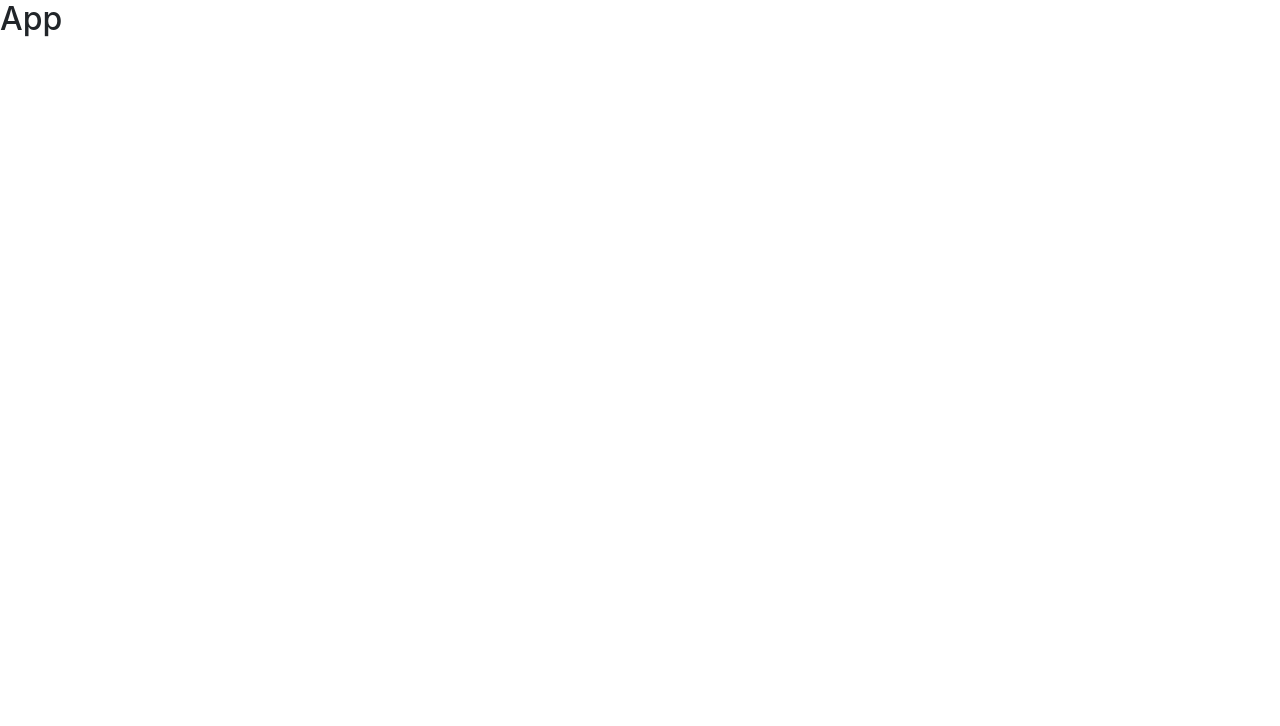
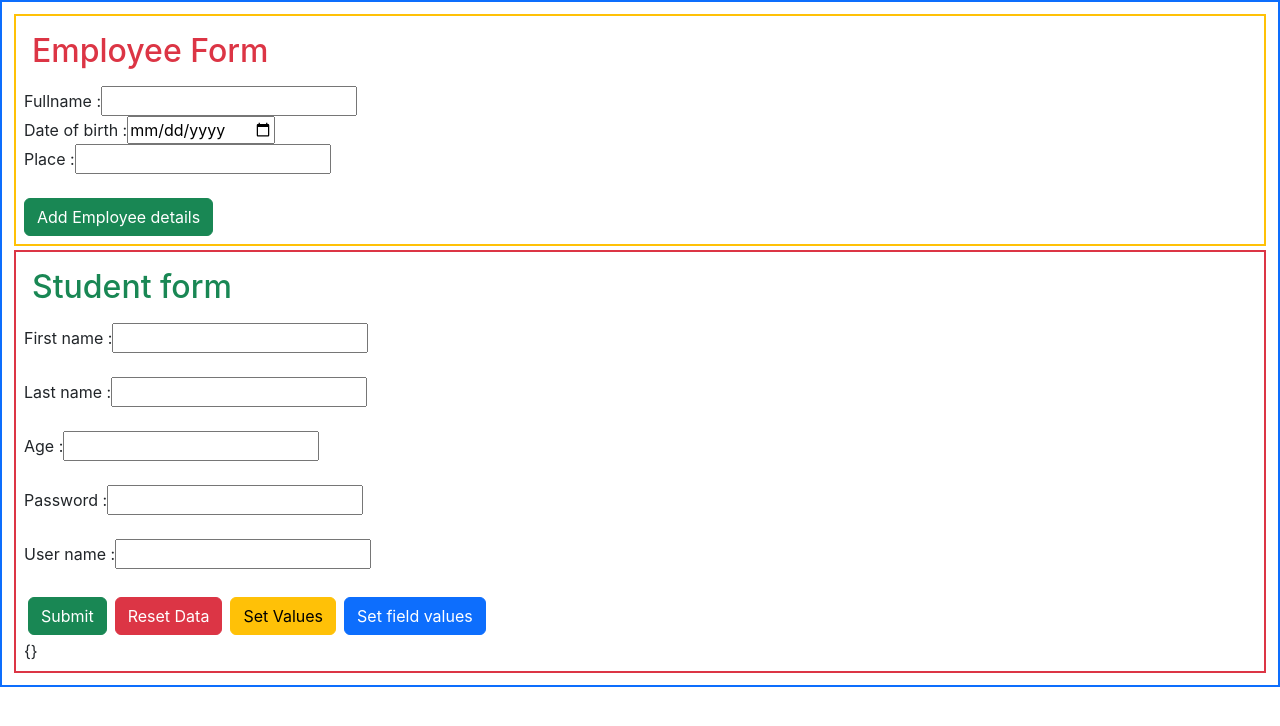
Before and after one commit to sivanaidupattapu/my-app1, a React (Create React App) app: page / in a window 1280 px wide. Shown: the top 726 px of the page. Built offline with nearby package versions, Linux system fonts and the light colour scheme.

Commit message:
Formik-Field-component

```diff
--- a/src/App.js
+++ b/src/App.js
@@ -1,9 +1,12 @@
 import logo from './logo.svg';
 import './App.css';
+import StudentForm from './studentform';
+import Employee from './employeeform';
 function App() {
   return (
-    <div>
-      <h2>App</h2>
+    <div className='p-2 border border-2 border-primary'>
+      <Employee></Employee>
+      <StudentForm></StudentForm>
     </div>
   );
 }
--- /dev/null
+++ b/src/employeeform.jsx
@@ -0,0 +1,52 @@
+import React from "react";
+import { Field, Form, Formik } from "formik";
+function Employee(){
+    return <div className="p-2 border border-2 border-warning m-1">
+        <h2 className="p-2 text-danger">Employee Form</h2>
+        <Formik
+        initialValues={{
+            fullname:'',
+            dateofbirth:'',
+            place:''
+        }}
+        onSubmit={(values)=>{
+            console.log(values)
+        }}
+        >
+        {/* {
+            (empform)=>{
+                return <form onSubmit={empform.handleSubmit}>
+                  Full name : <input type="text" {...empform.getFieldProps('fullname')}/>
+                  <br />
+                  <br />
+                  Date of Birth : <input type="date" {...empform.getFieldProps('dateofbirth')}/>
+                  <br />
+                  <br />
+                  Place : <input type="text" {...empform.getFieldProps('place')}/>
+                  <br />
+                  <button>Save Details</button>
+                </form>
+            }
+        } */}
+
+            {/* We can write forms using input fields and field components-> shown below */}
+
+
+        <Form>
+            <label>Fullname :</label>
+            <Field name='fullname' type='text'></Field>
+            <br />
+            <label htmlFor="">Date of birth :</label>
+            <Field name='dateofbirth' type='date'></Field>
+            <br />
+            <label htmlFor="">Place :</label>
+            <Field name='place' type='text'></Field>
+            <br />
+            <br />
+            <button className="btn btn-success">Add Employee details</button>
+        </Form>
+
+        </Formik>
+    </div>
+}
+export default Employee
--- /dev/null
+++ b/src/studentform.jsx
@@ -0,0 +1,99 @@
+import React from "react";
+import { Formik, useFormik } from "formik";
+import * as Yup from 'yup';
+function StudentForm() {
+    let StudentForm = useFormik({
+        initialValues: {
+            firstname: '',
+            lastname: '',
+            age: '',
+            password: '',
+            username: ''
+        },
+        // validationSchema: Yup.object({
+        //     firstname: Yup.string()
+        //         .required('Required')
+        //         .max(15, 'Must be 15 characters or less'),
+        //     lastname: Yup.string()
+        //         .required('Required')
+        //         .max(15, 'Must be 15 characters or less'),
+        //     age: Yup.number().test('Check', 'Age is not correct', (x) => {
+        //         console.log('inside custom validation', x)
+        //         if (x > 18 && x < 45) {
+        //             return true
+        //         }
+        //         else {
+        //             return false
+        //         }
+        //     }),
+        //     password: Yup.string().matches(/^(?=.{5,})(?=.*[A-Z])(?=.*[a-z])(?=.*[0-9])(?=.*[\W])/, 'Try again')
+        //         .required(),
+        //     username: Yup.string().test('uniqueusername', 'This username is already exists', function (un) {
+        //         // console.log('hello username validator',un)
+        //         // in (un) data is passing
+        //         let { path, createError } = this;
+        //         let p = new Promise((resolve, reject) => {
+        //             fetch(`https://api.github.com/users/${un}`)
+        //                 .then((res) => res.json())
+        //                 .then((data) => {
+        //                     reject(createError({ path}))
+        //                 })
+        //                 .catch(error => {
+        //                     resolve(true)
+        //                 })
+        //         })
+        //         return p
+        //     })
+        // }),
+        onSubmit: (values) => {
+            console.log(values)
+        }
+    })
+    return <div className="p-2 border border-2 border-danger m-1">
+        <h2 className="p-2 text-success">Student form</h2>
+        <div>
+            <form onSubmit={StudentForm.handleSubmit} >
+                <label>First name :</label>
+                <input type="text"  {...StudentForm.getFieldProps('firstname')} />
+                <div>
+                    {StudentForm.touched.firstname && StudentForm.errors.firstname && <b className="text-danger">Enter your firstname</b>}
+                </div>
+                <br />
+                <label>Last name :</label>
+                <input type="text" {...StudentForm.getFieldProps('lastname')} />
+                <br />
+                <br />
+                <label>Age :</label>
+                <input type="number" {...StudentForm.getFieldProps('age')} />
+                <br />
+                <br />
+                <label>Password :</label>
+                <input type="password" {...StudentForm.getFieldProps('password')} />
+                <br />
+                <br />
+                <label>User name :</label>
+                <input type="text" {...StudentForm.getFieldProps('username')} />
+                <br />
+                <br />
+                <button className="btn btn-success m-1">Submit</button>
+                <button className="btn btn-danger m-1" onClick={() => { StudentForm.resetForm() }}>Reset Data</button>
+                <button className="btn btn-warning m-1" onClick={() => {
+                    StudentForm.setValues({
+                        firstname: 'Adi Siva Naidu',
+                        lastname: 'Pattapu',
+                        age: '23',
+                        password: 'Siva@1811',
+                        username: 'Adisivanaidu'
+                    })
+                }}>Set Values</button>
+                <button className="btn btn-primary m-1" onClick={() => {
+                    StudentForm.setFieldValue('firstname', 'Adi Siva Naidu') // We can declare anyinput value by setFIeldvalue
+                }}>Set field values</button>
+
+            </form>
+        </div>
+        {JSON.stringify(StudentForm.errors)}
+    </div>
+
+}
+export default StudentForm
```
